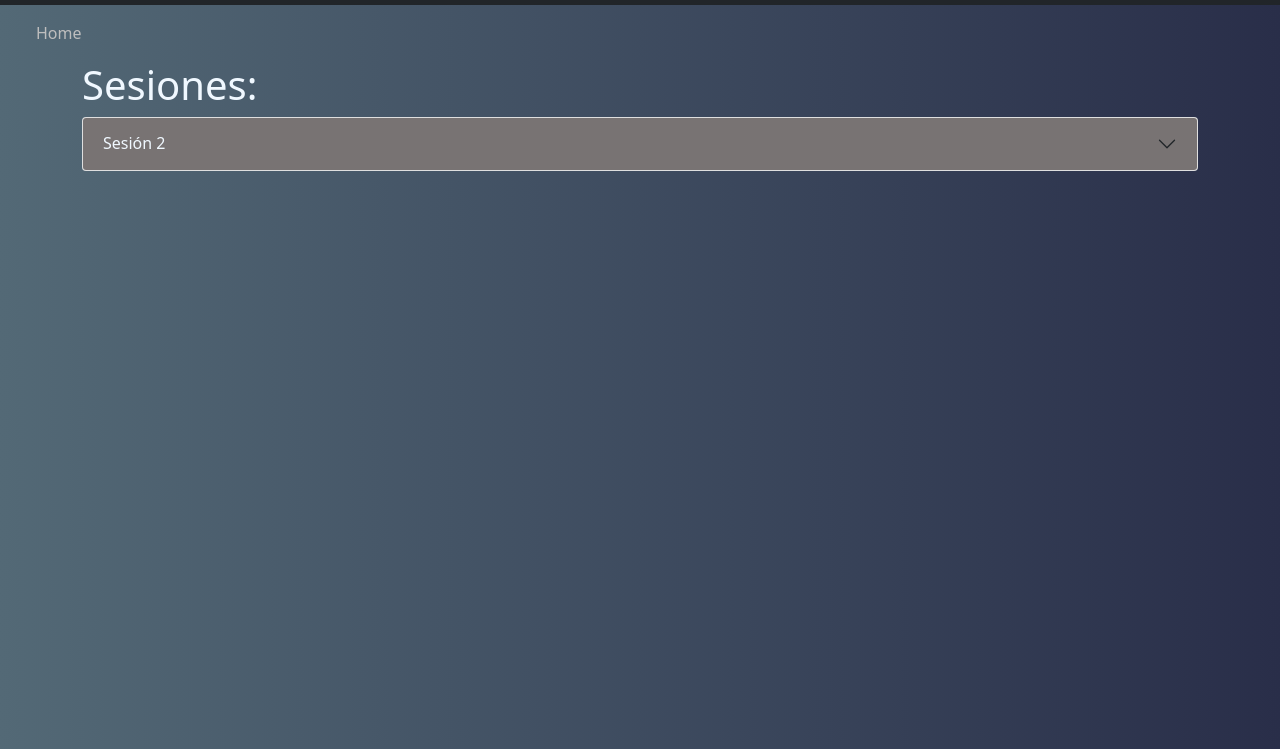
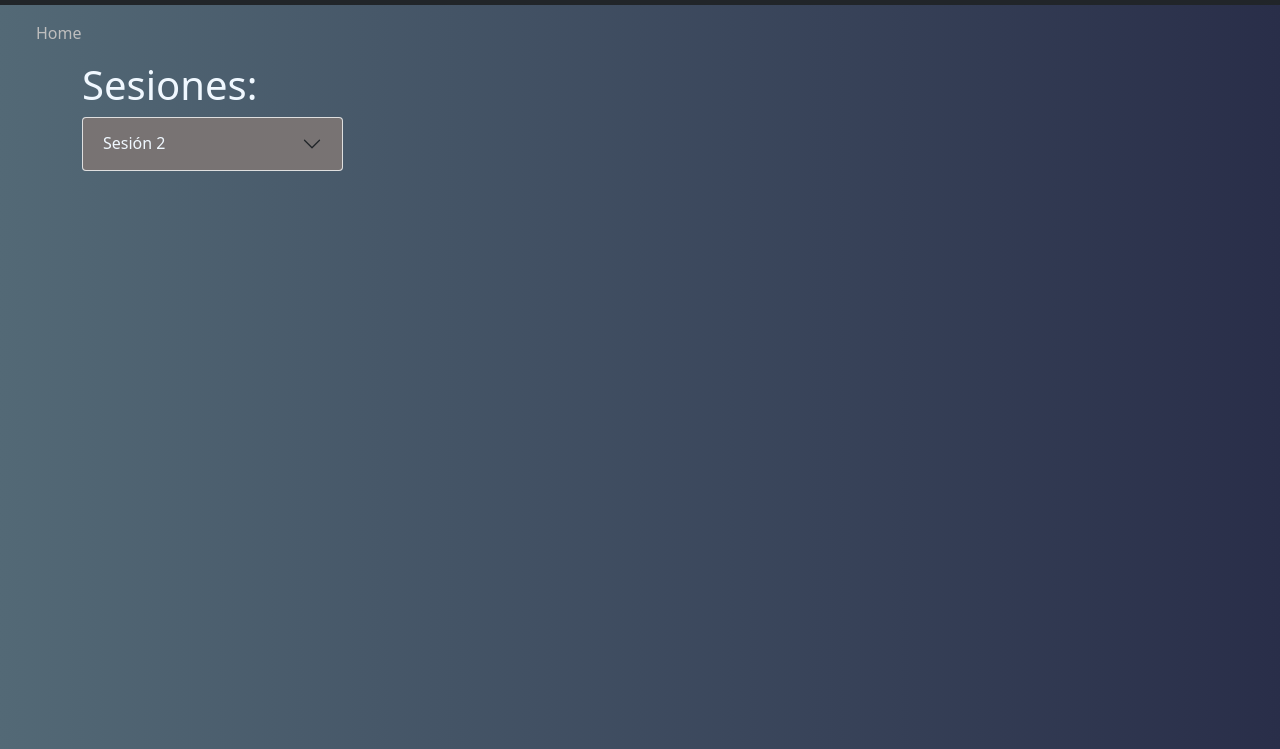
Before and after one commit to Oscar13G/FrontEnd_JS, a plain HTML site: page index.html in a window 1280 px wide. Shown: the part 51-800 px from the top of the page. Drawn offline with nearby package versions, Linux system fonts and the light colour scheme.

Commit message:
S2 --> Ajuste Row

```diff
--- a/index.html
+++ b/index.html
@@ -87,6 +87,8 @@
 
     <!-- list group -->
     <div class="container ">
+        <div class="row d-flex justify-content-start">
+            <div class="col-sm-6 col-md-4 col-lg-3 col-xl-3">
                 <h1 id="titlePage">
                     Sesiones:<br>
                 </h1>
@@ -94,8 +96,9 @@
                     <!-- Sesion 2 -->
                     <div class="accordion-item">
                         <h2 class="accordion-header" id="headingOne">
-                    <button id="buttonSesion2" class="accordion-button collapsed" type="button" data-bs-toggle="collapse"
-                        data-bs-target="#collapseOne" aria-expanded="false" aria-controls="collapseOne">
+                            <button id="buttonSesion2" class="accordion-button collapsed" type="button"
+                                data-bs-toggle="collapse" data-bs-target="#collapseOne" aria-expanded="false"
+                                aria-controls="collapseOne">
                                 Sesión 2
                             </button>
                         </h2>
@@ -143,6 +146,9 @@
 
                 </div>
             </div>
+            <!-- <div class="col"></div> -->
+        </div>
+    </div>
     <!-- Pruebas -->
 
     <!-- JS Bootstrap -->
```
Also changed, not shown: S2/sesion2.html (+7 -2 lines). Lines whose indentation alone changed are shown as unchanged.
